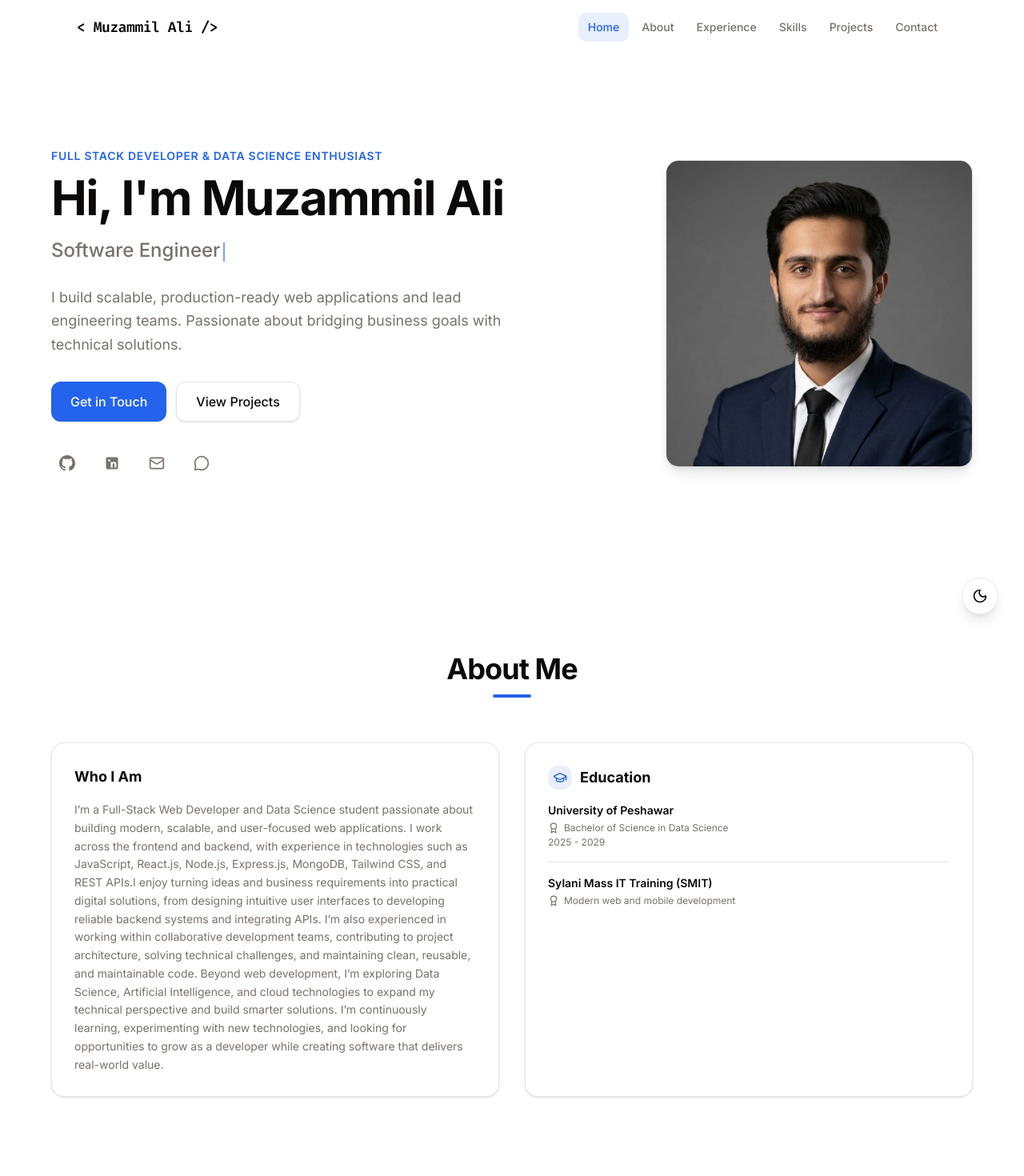
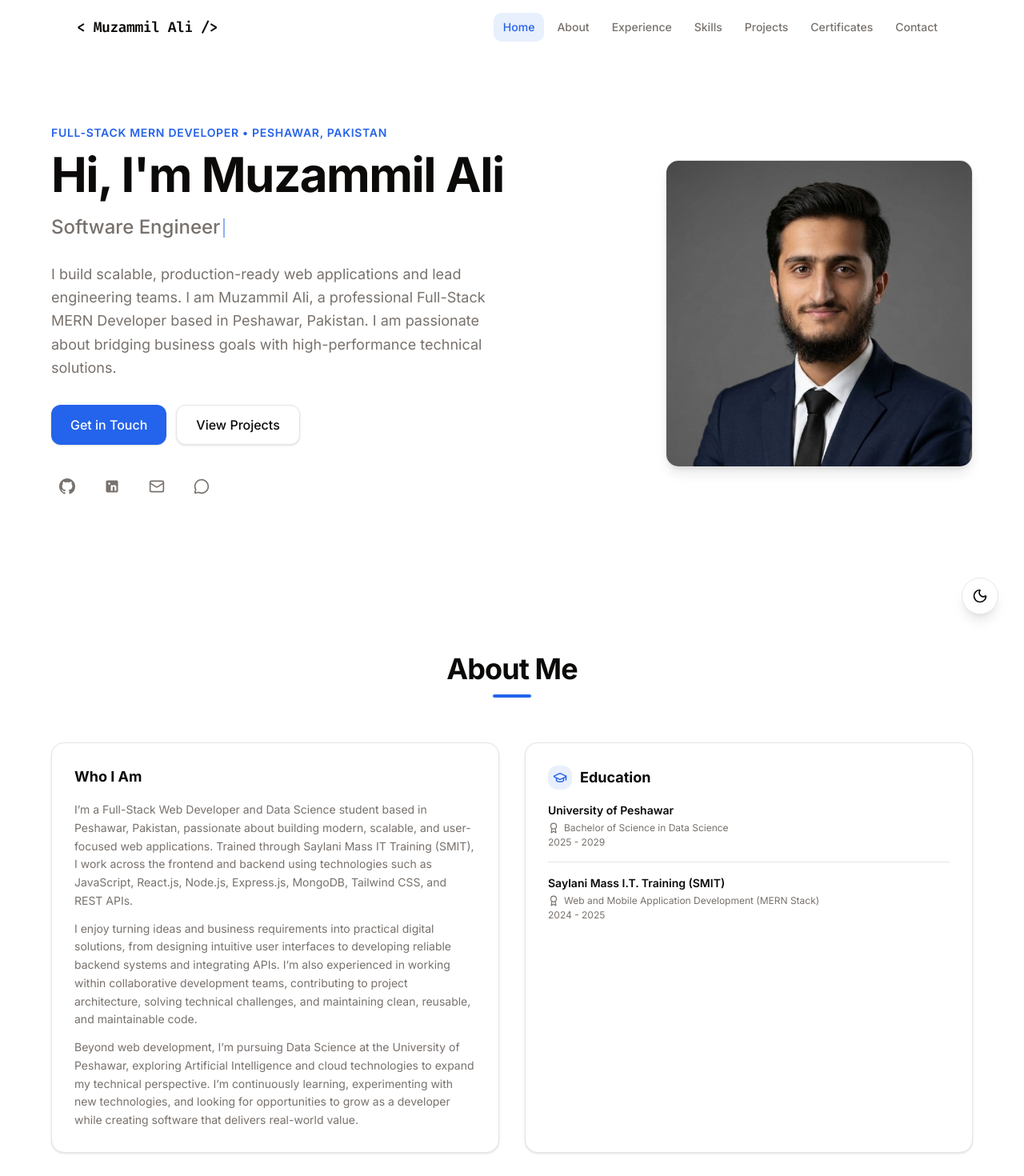
Before and after one commit to alimuzmmil294-coder/muzammilali, a React (Vite) app: page / in a window 1280 px wide. Shown: the top 1470 px of the page at 80% size. Built offline with nearby package versions, Linux system fonts and the light colour scheme.

Commit message:
Add Basic SEO by M. Asim Afridi

```diff
--- /dev/null
+++ b/google0f2b0cfada6981f9.html
@@ -0,0 +1 @@
+google-site-verification: google0f2b0cfada6981f9.html
--- a/index.html
+++ b/index.html
@@ -2,22 +2,161 @@
 <html lang="en">
   <head>
     <meta charset="UTF-8" />
-    <meta
-      name="viewport"
-      content="width=device-width, initial-scale=1.0, maximum-scale=1"
-    />
-    <title>Muzammil Ali | Full Stack Developer | Data Science Enthusiast</title>
+    <meta name="viewport" content="width=device-width, initial-scale=1.0" />
+    <title>Muzammil Ali | Full-Stack MERN Developer</title>
     <meta
       name="description"
-      content="Portfolio of Muzammil Ali - Software Engineer, Full Stack Developer, and Tech Lead building scalable, production-ready web applications."
+      content="Muzammil Ali is a Full-Stack MERN Developer in Peshawar, Pakistan. Saylani trained software engineer building high-performance React and Node.js web apps."
     />
+    <meta
+      name="keywords"
+      content="Muzammil Ali, Muzammil Ali Developer, Muzammil Ali Dev, Muzammil Ali MERN, Muzammil Ali Full Stack Developer, Muzammil Ali Peshawar, Muzammil Ali Saylani"
+    />
+    <meta name="author" content="Muzammil Ali" />
+    <meta name="robots" content="index, follow, max-snippet:-1, max-image-preview:large, max-video-preview:-1" />
+    <link rel="canonical" href="https://muzammilali.dev/" />
     <link rel="icon" type="image/png" href="/favicon.png" />
+
+    <!-- Open Graph / Facebook / LinkedIn -->
+    <meta property="og:type" content="profile" />
+    <meta property="og:site_name" content="Muzammil Ali Dev" />
+    <meta property="og:title" content="Muzammil Ali | Full-Stack MERN Developer" />
+    <meta
+      property="og:description"
+      content="Official portfolio of Muzammil Ali, a Full-Stack MERN Developer based in Peshawar, Pakistan. Saylani (SMIT) alum building scalable React, Node.js, and MongoDB solutions."
+    />
+    <meta property="og:url" content="https://muzammilali.dev/" />
+    <meta property="og:image" content="https://muzammilali.dev/assets/profilepic.jpg" />
+    <meta property="og:image:alt" content="Muzammil Ali - Full Stack MERN Developer" />
+    <meta property="profile:first_name" content="Muzammil" />
+    <meta property="profile:last_name" content="Ali" />
+
+    <!-- Twitter / X -->
+    <meta name="twitter:card" content="summary_large_image" />
+    <meta name="twitter:title" content="Muzammil Ali | Full-Stack MERN Developer" />
+    <meta
+      name="twitter:description"
+      content="Muzammil Ali - Software Engineer & Full-Stack MERN Developer from Peshawar, Pakistan. Saylani (SMIT) alum building modern web solutions."
+    />
+    <meta name="twitter:image" content="https://muzammilali.dev/assets/profilepic.jpg" />
+
+    <!-- Preconnect for Performance -->
     <link rel="preconnect" href="https://fonts.googleapis.com" />
     <link rel="preconnect" href="https://fonts.gstatic.com" crossorigin />
     <link
       href="https://fonts.googleapis.com/css2?family=Fira+Code:wght@400;500;600&family=Inter:wght@300;400;500;600;700;800&display=swap"
       rel="stylesheet"
     />
+
+    <!-- Schema.org Entity Disambiguation Markup -->
+    <script type="application/ld+json">
+    {
+      "@context": "https://schema.org",
+      "@graph": [
+        {
+          "@type": "WebSite",
+          "@id": "https://muzammilali.dev/#website",
+          "url": "https://muzammilali.dev/",
+          "name": "Muzammil Ali - Official Portfolio & Developer Hub",
+          "description": "Portfolio of Muzammil Ali, a Full-Stack MERN Developer based in Peshawar, Pakistan, certified by Saylani Mass IT Training (SMIT).",
+          "publisher": {
+            "@id": "https://muzammilali.dev/#person"
+          },
+          "inLanguage": "en"
+        },
+        {
+          "@type": "ProfilePage",
+          "@id": "https://muzammilali.dev/#profilepage",
+          "url": "https://muzammilali.dev/",
+          "name": "Muzammil Ali | Full-Stack MERN Developer Portfolio",
+          "isPartOf": {
+            "@id": "https://muzammilali.dev/#website"
+          },
+          "about": {
+            "@id": "https://muzammilali.dev/#person"
+          },
+          "mainEntity": {
+            "@id": "https://muzammilali.dev/#person"
+          }
+        },
+        {
+          "@type": "Person",
+          "@id": "https://muzammilali.dev/#person",
+          "name": "Muzammil Ali",
+          "alternateName": [
+            "Muzammil Ali Dev",
+            "Muzammil Ali Developer",
+            "alimuzmmil294"
+          ],
+          "gender": "https://schema.org/Male",
+          "jobTitle": [
+            "MERN Stack Developer",
+            "Full Stack Web Developer",
+            "Software Engineer"
+          ],
+          "description": "Muzammil Ali is a Full-Stack MERN Developer based in Peshawar, Pakistan, specializing in React.js, Node.js, Express, and MongoDB, trained through Saylani Mass IT Training.",
+          "url": "https://muzammilali.dev/",
+          "image": {
+            "@type": "ImageObject",
+            "@id": "https://muzammilali.dev/#primaryimage",
+            "url": "https://muzammilali.dev/assets/profilepic.jpg",
+            "caption": "Muzammil Ali - Full Stack MERN Developer"
+          },
+          "email": "mailto:alimuzmmil294@gmail.com",
+          "telephone": "+923700504863",
+          "address": {
+            "@type": "PostalAddress",
+            "addressLocality": "Peshawar",
+            "addressRegion": "Khyber Pakhtunkhwa",
+            "addressCountry": "PK"
+          },
+          "homeLocation": {
+            "@type": "Place",
+            "name": "Peshawar, Khyber Pakhtunkhwa, Pakistan"
+          },
+          "alumniOf": [
+            {
+              "@type": "EducationalOrganization",
+              "name": "Saylani Mass IT Training (SMIT)",
+              "sameAs": "https://www.saylaniwelfare.com/"
+            },
+            {
+              "@type": "EducationalOrganization",
+              "name": "University of Peshawar",
+              "sameAs": "https://www.uop.edu.pk/"
+            }
+          ],
+          "hasCredential": [
+            {
+              "@type": "EducationalOccupationalCredential",
+              "name": "Web and Mobile Application Development Certification",
+              "recognizedBy": {
+                "@type": "EducationalOrganization",
+                "name": "Saylani Mass IT Training (SMIT)"
+              }
+            }
+          ],
+          "knowsAbout": [
+            "MongoDB",
+            "Express.js",
+            "React.js",
+            "Node.js",
+            "JavaScript",
+            "TypeScript",
+            "Tailwind CSS",
+            "REST APIs",
+            "Full-Stack Web Development",
+            "MERN Stack"
+          ],
+          "sameAs": [
+            "https://github.com/alimuzmmil294-coder",
+            "https://www.linkedin.com/in/muzammil-ali-824075386/",
+            "https://wa.me/923700504863"
+          ]
+        }
+      ]
+    }
+    </script>
   </head>
   <body
     class="bg-background text-foreground antialiased selection:bg-primary/20 selection:text-primary"
--- a/src/components/Hero.jsx
+++ b/src/components/Hero.jsx
@@ -142,7 +142,12 @@ export default function Hero() {
             <div className="relative w-full h-full rounded-2xl overflow-hidden bg-muted border border-border/60 shadow-lg">
               <img
                 src={personalInfo.profileImage}
-                alt={personalInfo.name}
+                alt="Muzammil Ali - Full Stack MERN Developer based in Peshawar, Pakistan"
+                width="384"
+                height="384"
+                loading="eager"
+                fetchPriority="high"
+                decoding="async"
                 className="w-full h-full object-cover object-top"
               />
             </div>
--- a/src/components/Projects.jsx
+++ b/src/components/Projects.jsx
@@ -25,7 +25,11 @@ function ProjectCard({ project, index }) {
             <div className="relative h-48 sm:h-52 overflow-hidden bg-muted">
               <img
                 src={project.image}
-                alt={project.title}
+                alt={`${project.title} - Full-Stack project by Muzammil Ali`}
+                loading="lazy"
+                decoding="async"
+                width="600"
+                height="350"
                 className="w-full h-full object-cover object-top group-hover:scale-105 transition-transform duration-500"
               />
               <div className="absolute inset-0 bg-gradient-to-t from-black/60 via-transparent to-transparent opacity-0 group-hover:opacity-100 transition-opacity duration-300" />
--- a/src/data/portfolioData.js
+++ b/src/data/portfolioData.js
@@ -1,18 +1,21 @@
 export const personalInfo = {
   name: "Muzammil Ali",
-  titlePrefix: "Full Stack Developer & Data Science Enthusiast",
+  titlePrefix: "Full-Stack MERN Developer • Peshawar, Pakistan",
   roles: [
-    "Full Stack Developer",
+    "Full-Stack MERN Developer",
     "Software Engineer",
+    "React & Node.js Specialist",
     "Data Science Enthusiast",
   ],
-  bio: "I build scalable, production-ready web applications and lead engineering teams. Passionate about bridging business goals with technical solutions.",
+  bio: "I build scalable, production-ready web applications and lead engineering teams. I am Muzammil Ali, a professional Full-Stack MERN Developer based in Peshawar, Pakistan. I am passionate about bridging business goals with high-performance technical solutions.",
   aboutBio: [
-    "I’m a Full-Stack Web Developer and Data Science student passionate about building modern, scalable, and user-focused web applications. I work across the frontend and backend, with experience in technologies such as JavaScript, React.js, Node.js, Express.js, MongoDB, Tailwind CSS, and REST APIs.I enjoy turning ideas and business requirements into practical digital solutions, from designing intuitive user interfaces to developing reliable backend systems and integrating APIs. I’m also experienced in working within collaborative development teams, contributing to project architecture, solving technical challenges, and maintaining clean, reusable, and maintainable code. Beyond web development, I’m exploring Data Science, Artificial Intelligence, and cloud technologies to expand my technical perspective and build smarter solutions. I’m continuously learning, experimenting with new technologies, and looking for opportunities to grow as a developer while creating software that delivers real-world value.",
+    "I’m a Full-Stack Web Developer and Data Science student based in Peshawar, Pakistan, passionate about building modern, scalable, and user-focused web applications. Trained through Saylani Mass IT Training (SMIT), I work across the frontend and backend using technologies such as JavaScript, React.js, Node.js, Express.js, MongoDB, Tailwind CSS, and REST APIs.",
+    "I enjoy turning ideas and business requirements into practical digital solutions, from designing intuitive user interfaces to developing reliable backend systems and integrating APIs. I’m also experienced in working within collaborative development teams, contributing to project architecture, solving technical challenges, and maintaining clean, reusable, and maintainable code.",
+    "Beyond web development, I’m pursuing Data Science at the University of Peshawar, exploring Artificial Intelligence and cloud technologies to expand my technical perspective. I’m continuously learning, experimenting with new technologies, and looking for opportunities to grow as a developer while creating software that delivers real-world value.",
   ],
   email: "alimuzmmil294@gmail.com",
   phone: "0370-0504863",
-  location: "Pakistan",
+  location: "Peshawar, Khyber Pakhtunkhwa, Pakistan",
   profileImage: "/assets/profilepic.jpg",
   socialLinks: [
     {
@@ -55,8 +58,9 @@ export const education = [
     period: "2025 - 2029",
   },
   {
-    institution: "Sylani Mass IT Training (SMIT)",
-    degree: "Modern web and mobile development",
+    institution: "Saylani Mass I.T. Training (SMIT)",
+    degree: "Web and Mobile Application Development (MERN Stack)",
+    period: "2024 - 2025",
   },
 ];
 
@@ -180,34 +184,25 @@ export const skills = [
 export const projects = [
   // EduHub
   {
-    title: "EduHub - Learning Management System (LMS)",
+    title: "EduHub — Institutional Learning Management System (LMS)",
     description:
-      "EduHub is an institutional learning management system designed to streamline academic operations and classroom collaboration. Built with a scalable frontend architecture, it provides role-based portals for students, instructors, and administrators to seamlessly manage course enrollments, lecture materials, assignments, attendance tracking, and academic performance analytics from a unified dashboard.",
+      "Architected by Muzammil Ali at Saylani Mass IT Training (SMIT), EduHub is an institutional learning management system designed to streamline academic operations and classroom collaboration. Built with a scalable React and Tailwind CSS frontend architecture, it provides role-based portals for students, instructors, and administrators to seamlessly manage course enrollments, lecture materials, assignments, attendance tracking, and academic performance analytics.",
     image: "/assets/eduhub.png",
-    projectLink: "https://eduhub-demo.com", // Replace with your actual project/live demo link
+    projectLink: "https://eduhub-demo.com",
     technologies: [
       "React.js",
-      // "TypeScript",
       "Tailwind CSS",
       "Redux Toolkit",
       "REST API",
       "Git & GitHub",
     ],
   },
-  // SMIT LMS
-  // {
-  //   title: "Founder - JobPlus",
-  //   description:
-  //     "JobPlus is a job posting and application platform I founded, connecting schools, students, and tech professionals. Built using React, Redux, and Node.js, the platform features role-specific dashboards for recruiters, students, and administrators, enabling seamless job posting, applications, and tracking. I handled end-to-end development, state management with Redux, and deployment, creating a scalable, real-world solution that bridges education and industry.",
-  //   projectLink: "https://jobplus.ibrahimkhan.pro/",
-  //   technologies: ["TypeScript", "React", "Redux", "Node.js"],
-  // },
 
   // POLLIFY
   {
-    title: "Pollify - Full-Stack Interactive Polling App",
+    title: "Pollify — Full-Stack Interactive MERN Polling App",
     description:
-      "A real-time community engagement platform enabling users to create, participate in, and track dynamic polls with instantaneous analytics.",
+      "Engineered by Muzammil Ali, Pollify is a real-time community engagement platform built with the MERN stack (MongoDB, Express.js, React, Node.js). Features full JWT user authentication, interactive vote tallying with dynamic progress bars, threaded comments, and personal activity metrics.",
     image: "/assets/pollify.png",
     highlights: [
       "Full user auth flow (register, login, sessions)",
@@ -228,10 +223,10 @@ export const projects = [
 
   // Hackathon Project
   {
-    title: "MedFlow - Smart Clinic Management Operating System",
+    title: "MedFlow — Smart Clinic Management Operating System",
     status: "In Development",
     description:
-      "An AI-assisted clinic management platform engineered to modernize outpatient workflows for small healthcare practices. Features encrypted digital patient health records, appointment scheduling, automated prescription handling, and role-based staff permissions—integrated with AI diagnostics that assist doctors and translate clinical insights into patient-friendly language.",
+      "Engineered by Muzammil Ali, MedFlow is an AI-assisted clinic management platform modernizing outpatient workflows for healthcare practices. Features encrypted digital patient health records, appointment scheduling, automated prescription handling, and role-based staff permissions—integrated with AI diagnostics that assist doctors and translate clinical insights into patient-friendly language.",
     image: "/assets/medflow.png",
     projectLink: "https://heckathon-project-six.vercel.app/",
     technologies: [
@@ -248,7 +243,7 @@ export const projects = [
   {
     title: "Islamic Desk Admin Panel",
     description:
-      "Contributed to the development of the Islamic Desk Admin Panel, implementing core features for content and user management. Integrated global state management using Redux for seamless data handling across components, and optimized dashboard performance for a smooth user experience.",
+      "Contributed to the development of the Islamic Desk Admin Panel by Muzammil Ali, implementing core features for content and user management. Integrated global state management using Redux for seamless data handling across components, and optimized dashboard performance for a smooth user experience.",
     projectLink: "https://www.islamicdesk.com/",
     technologies: ["JavaScript", "React", "Node.js", "Redux"],
   },
@@ -257,13 +252,13 @@ export const projects = [
     title: "Vellato Mobile App",
     description:
       "Designed and developed a fully responsive mobile application interface for Android and iOS using React Native. Focused on creating pixel-perfect UI/UX layouts that adapt seamlessly across screen sizes and devices, delivering a user-centric experience by applying modern mobile design principles and reusable components.",
-    projectLink: "https://github.com/Ibrahimkhan432/Vellato-App/",
+    projectLink: "https://github.com/alimuzmmil294-coder",
     technologies: ["React Native", "UI/UX", "Mobile Design"],
   },
   {
-    title: "Technical Lead – 12Commerce SaaS",
+    title: "12Commerce SaaS — Lead Generation Platform",
     description:
-      "12Commerce SaaS – Leading a global e-commerce platform that combines fully functional websites with an intelligent lead generation widget, currently used by international clients. As Tech Lead & Project Manager, I oversee end-to-end development, deployment, and client delivery, ensuring the platform is scalable, efficient, and future-ready.",
+      "12Commerce SaaS – Global e-commerce platform combining functional websites with an intelligent lead generation widget. Overseeing full-stack development, deployment, and client delivery, ensuring the platform is scalable, efficient, and future-ready.",
     projectLink: "https://store.12monday.net/",
     technologies: [
       "JavaScript",
@@ -276,4 +271,33 @@ export const projects = [
   },
 ];
 
-export const certificates = [];
+export const certificates = [
+  {
+    title: "Web and Mobile App Development (MERN)",
+    organization: "Saylani Mass IT Training (SMIT)",
+    description:
+      "Professional full-stack certification covering MongoDB, Express.js, React, Node.js, Redux Toolkit, REST API architecture, and production deployment.",
+    icon: "code",
+  },
+  {
+    title: "Data Science & Algorithmic Foundations",
+    organization: "University of Peshawar",
+    description:
+      "Academic coursework in computer algorithms, computational data science, data manipulation, and software engineering methodologies.",
+    icon: "laptop",
+  },
+  {
+    title: "Introduction to Cybersecurity",
+    organization: "Cisco Networking Academy",
+    description:
+      "Fundamental training in cybersecurity principles, threat defense mechanisms, data encryption, and safe application architecture.",
+    icon: "shield",
+  },
+  {
+    title: "Software Engineering & Algorithmic Utilities",
+    organization: "CodeAlpha Engineering",
+    description:
+      "Hands-on engineering certification developing stateful client-side utilities, algorithmic calculations, and responsive interface architectures.",
+    icon: "award",
+  },
+];
```
Also changed, not shown: public/robots.txt (added), 9 other files (tests, documents, lock files or other folders).
